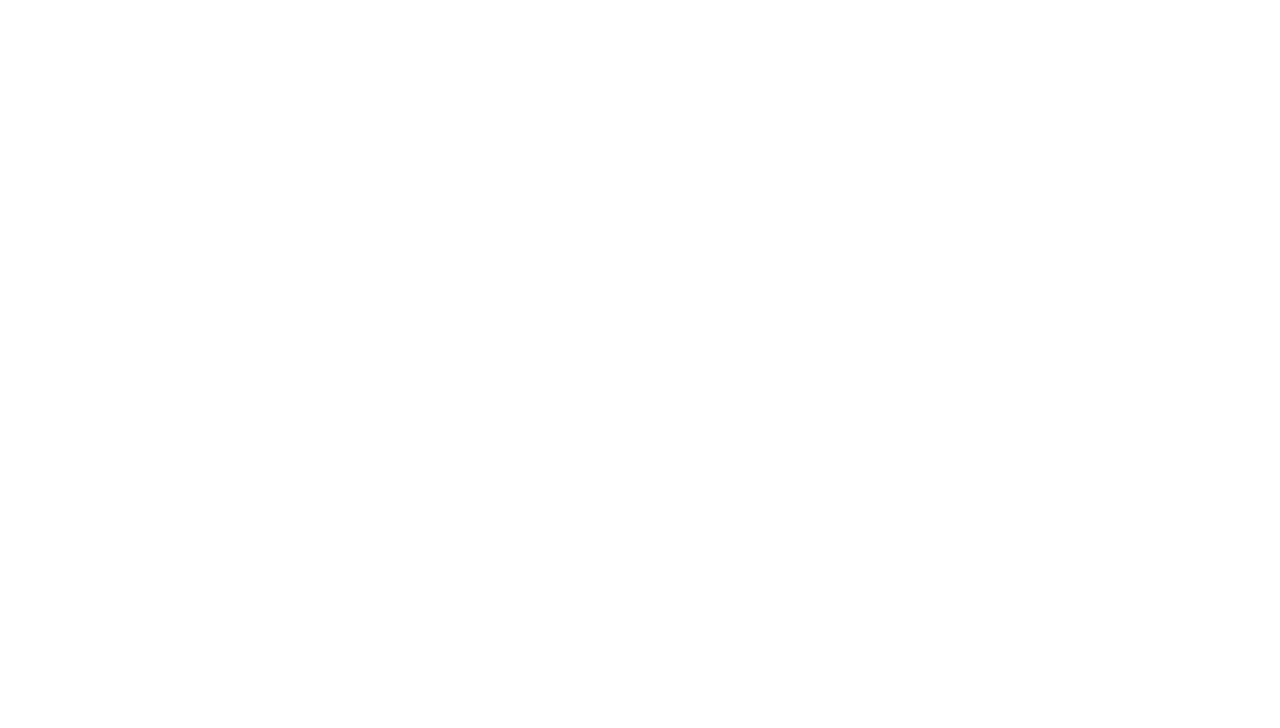
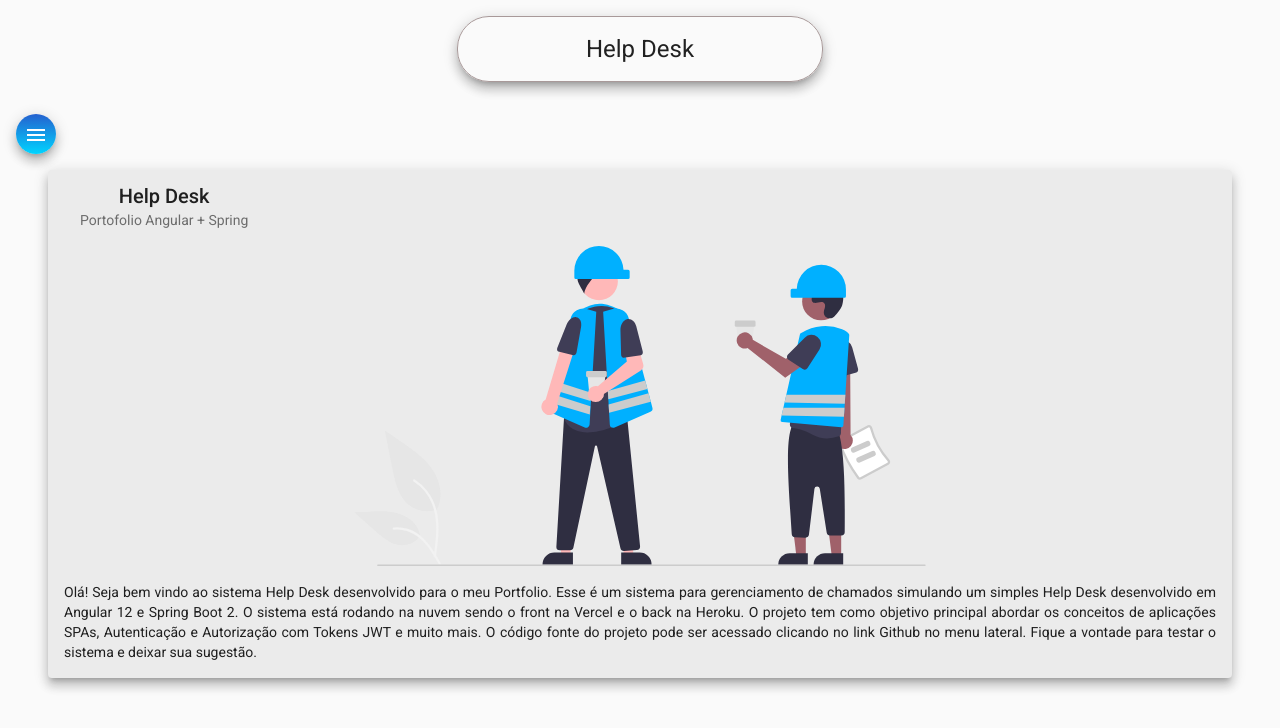
Before and after one commit to marcondesamorim/helpdesk-frontend, an Angular app: page /home in a window 1280 px wide. Before the commit this address led to /. Shown: the top 728 px of the page. Built offline with nearby package versions, Linux system fonts and the light colour scheme.

Commit message:
Componentes home e header

```diff
--- a/src/app/app-routing.module.ts
+++ b/src/app/app-routing.module.ts
@@ -1,11 +1,13 @@
 import { NgModule } from '@angular/core';
 import { RouterModule, Routes } from '@angular/router';
+import { HomeComponent } from './components/home/home.component';
 import { NavComponent } from './components/nav/nav.component';
 
 const routes: Routes = [
   {
     path: '',
     component: NavComponent,
+    children: [{ path: 'home', component: HomeComponent }],
   },
 ];
 
--- a/src/app/app.module.ts
+++ b/src/app/app.module.ts
@@ -25,9 +25,10 @@
 import { HomeComponent } from './components/home/home.component';
 //Componentes do projeto
 import { NavComponent } from './components/nav/nav.component';
+import { HeaderComponent } from './components/header/header.component';
 
 @NgModule({
-  declarations: [AppComponent, NavComponent, HomeComponent],
+  declarations: [AppComponent, NavComponent, HomeComponent, HeaderComponent],
   imports: [
     BrowserModule,
     AppRoutingModule,
--- /dev/null
+++ b/src/app/components/header/header.component.css
@@ -0,0 +1,12 @@
+.container {
+    display: flex;
+    align-items: center;
+    justify-content: center;
+}
+
+h1 {
+    margin: 1rem;
+    padding: 1rem 10%;
+    border-radius: 2rem;
+    border: 1px solid rgb(168, 153, 153);
+}
--- /dev/null
+++ b/src/app/components/header/header.component.html
@@ -0,0 +1,3 @@
+<div class="container">
+    <h1 class="mat-elevation-z8">Help Desk</h1>
+</div>
--- /dev/null
+++ b/src/app/components/header/header.component.ts
@@ -0,0 +1,15 @@
+import { Component, OnInit } from '@angular/core';
+
+@Component({
+  selector: 'app-header',
+  templateUrl: './header.component.html',
+  styleUrls: ['./header.component.css']
+})
+export class HeaderComponent implements OnInit {
+
+  constructor() { }
+
+  ngOnInit(): void {
+  }
+
+}
--- a/src/app/components/home/home.component.css
+++ b/src/app/components/home/home.component.css
@@ -0,0 +1,14 @@
+.card {
+    width: 90%;
+    margin: 1rem auto;
+    background-color: rgb(235, 235, 235);
+    text-align: center;
+}
+
+p {
+    text-align: justify;
+}
+
+.mat-card-image {
+    height: 20rem;
+}
--- a/src/app/components/home/home.component.html
+++ b/src/app/components/home/home.component.html
@@ -1 +1,14 @@
-<p>home works!</p>
+<mat-card class="card mat-elevation-z8">
+    <mat-card-header>
+        <mat-card-title>Help Desk</mat-card-title>
+        <mat-card-subtitle>Portofolio Angular + Spring</mat-card-subtitle>
+    </mat-card-header>
+    <img mat-card-image src="assets/images/home-image.svg" alt="Image Home Help Desk" />
+    <mat-card-content>
+        <p>
+            Olá! Seja bem vindo ao sistema Help Desk desenvolvido para o meu Portfolio. Esse é um sistema para gerenciamento de chamados simulando um simples Help Desk desenvolvido em Angular 12 e Spring Boot 2. O sistema está rodando na nuvem sendo o front na Vercel
+            e o back na Heroku. O projeto tem como objetivo principal abordar os conceitos de aplicações SPAs, Autenticação e Autorização com Tokens JWT e muito mais. O código fonte do projeto pode ser acessado clicando no link Github no menu lateral.
+            Fique a vontade para testar o sistema e deixar sua sugestão.
+        </p>
+    </mat-card-content>
+</mat-card>
--- a/src/app/components/nav/nav.component.html
+++ b/src/app/components/nav/nav.component.html
@@ -2,7 +2,7 @@
     <mat-drawer #drawer class="sidenav" mode="side">
         <img src="assets/images/side-image.svg" alt="Imagem de navegação" />
         <mat-nav-list class="nav-list">
-            <a mat-list-item routerLink="/"> <i class="material-icons">home</i> Home</a>
+            <a mat-list-item routerLink="home"> <i class="material-icons">home</i> Home</a>
         </mat-nav-list>
         <mat-nav-list class="nav-list">
             <a mat-list-item routerLink="/"> <i class="material-icons">account_circle</i> Técnicos</a>
@@ -18,8 +18,10 @@
         </mat-nav-list>
     </mat-drawer>
     <div class="sidenav-content">
+        <app-header></app-header>
         <button class="menu mat-elevation-z8" (click)="drawer.toggle()" mat-icon-button>
       <mat-icon>menu</mat-icon>
     </button>
+        <router-outlet></router-outlet>
     </div>
 </mat-drawer-container>
--- a/src/app/components/nav/nav.component.ts
+++ b/src/app/components/nav/nav.component.ts
@@ -1,15 +1,15 @@
 import { Component, OnInit } from '@angular/core';
+import { Router } from '@angular/router';
 
 @Component({
   selector: 'app-nav',
   templateUrl: './nav.component.html',
-  styleUrls: ['./nav.component.css']
+  styleUrls: ['./nav.component.css'],
 })
 export class NavComponent implements OnInit {
-
-  constructor() { }
-
-  ngOnInit(): void {
+  constructor(private router: Router) {
+    this.router.navigate(['home']);
   }
 
+  ngOnInit(): void {}
 }
```
